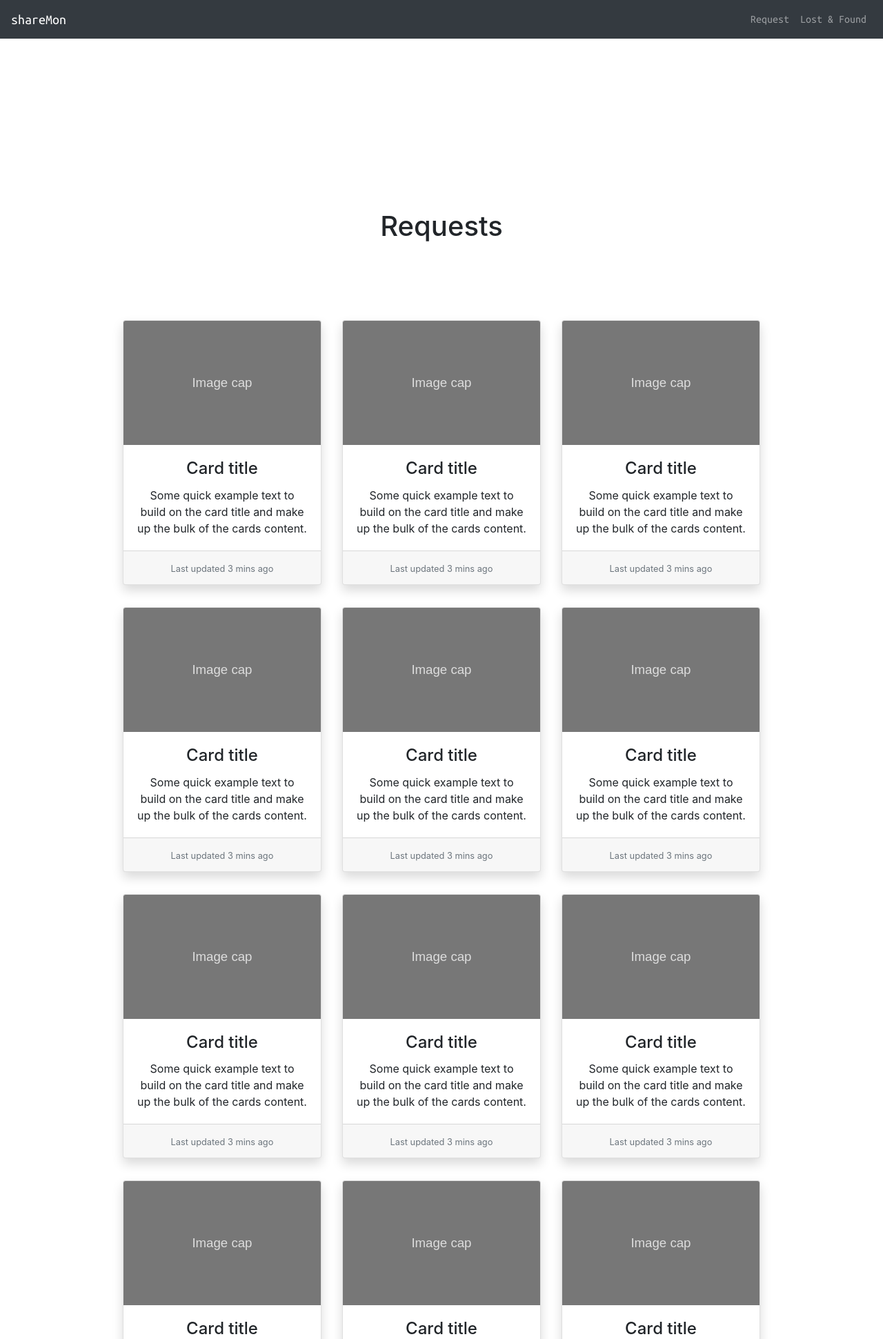
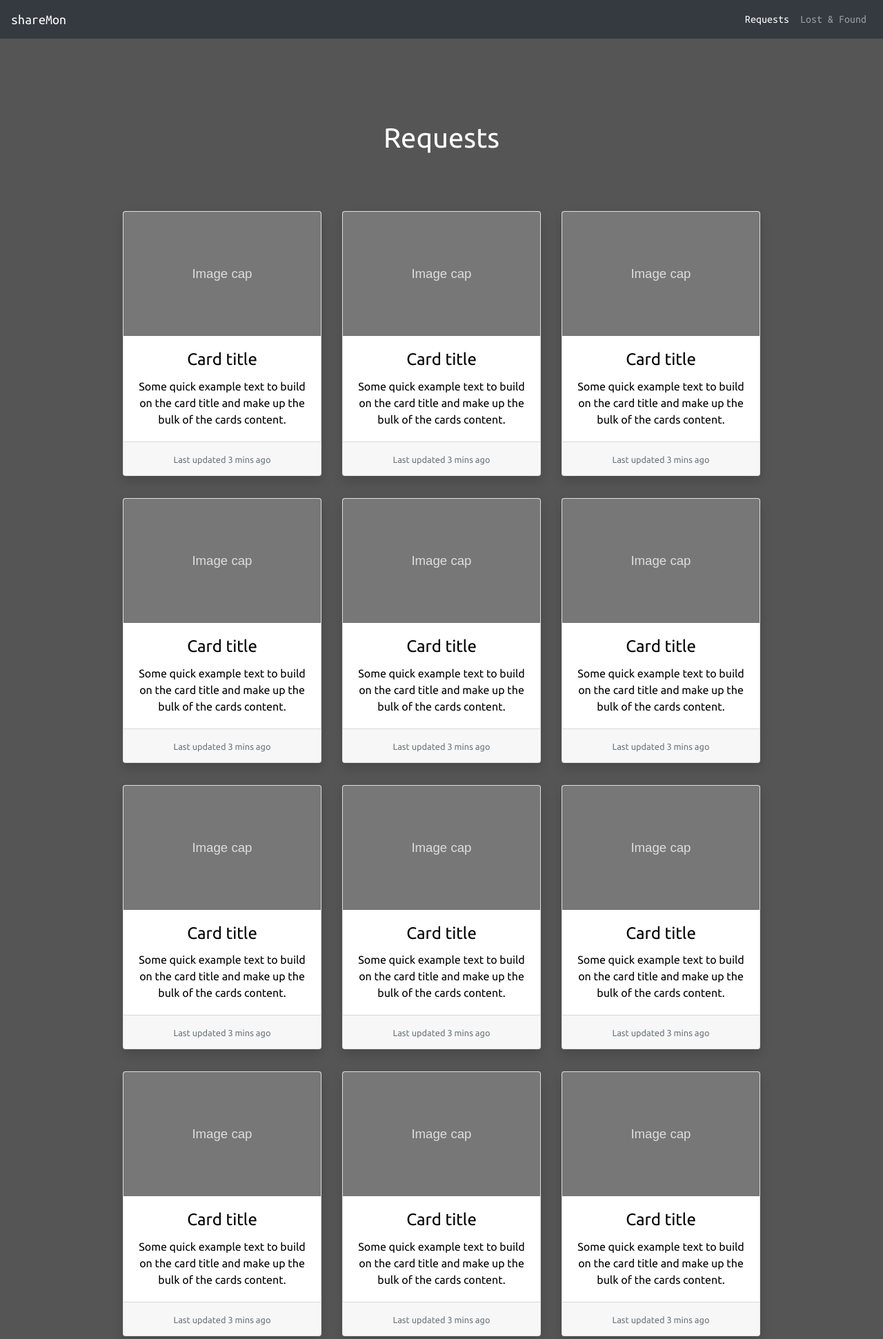
Before and after one commit to 50jeffng/Sharemon, a Django app: template sharemon/templates/html/request.html in a window 1280 px wide. Shown: the top 1941 px of the page at 69% size. Run offline with Django 3.2, Linux system fonts and the light colour scheme; the template is opened without the code that fills it, so the values that code supplies are empty; some libraries are stand-ins or nearby versions.

Commit message:
updated style

```diff
--- a/sharemon/templates/css/request.css
+++ b/sharemon/templates/css/request.css
@@ -1,8 +1,16 @@
 .request-container {
-    padding: 256px 64px;
+    background-color: #555;
+    color: white;
+    font-family: 'Ubuntu', sans-serif;
+    padding: 128px 64px;
     text-align: center;
 }
 
+.request-container h1 {
+    margin-bottom: 50px;
+}
+
 .card {
+    color: black;
     margin: 32px 32px;
 }
--- a/sharemon/templates/html/request.html
+++ b/sharemon/templates/html/request.html
@@ -18,8 +18,8 @@
 		<ul class="navbar-nav w-100 justify-content-center">
 		</ul>
 		<ul class="nav navbar-nav ml-auto w-100 justify-content-end">
-			<li class="nav-item">
-				<a class="nav-link" href="#">Request</a>
+			<li class="nav-item active">
+				<a class="nav-link" href="#">Requests</a>
 			</li>
 			<li class="nav-item">
 				<a class="nav-link" href="#">Lost & Found</a>
@@ -30,9 +30,6 @@
 
 <div class="request-container">
     <h1>Requests</h1>
-    <br/>
-    <br/>
-    <br/>
 </div>
 
 <script src="../js/request.js"></script>
```
